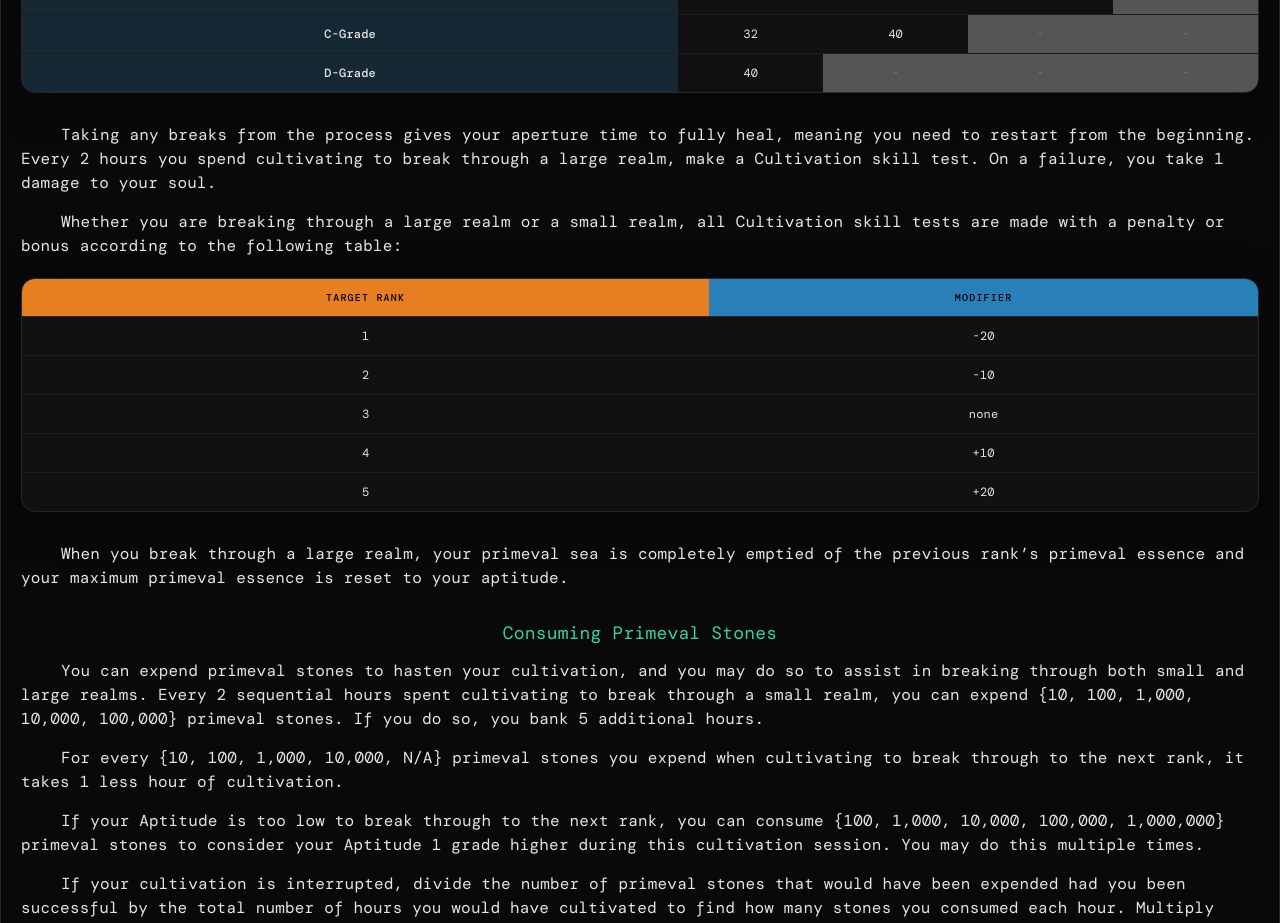
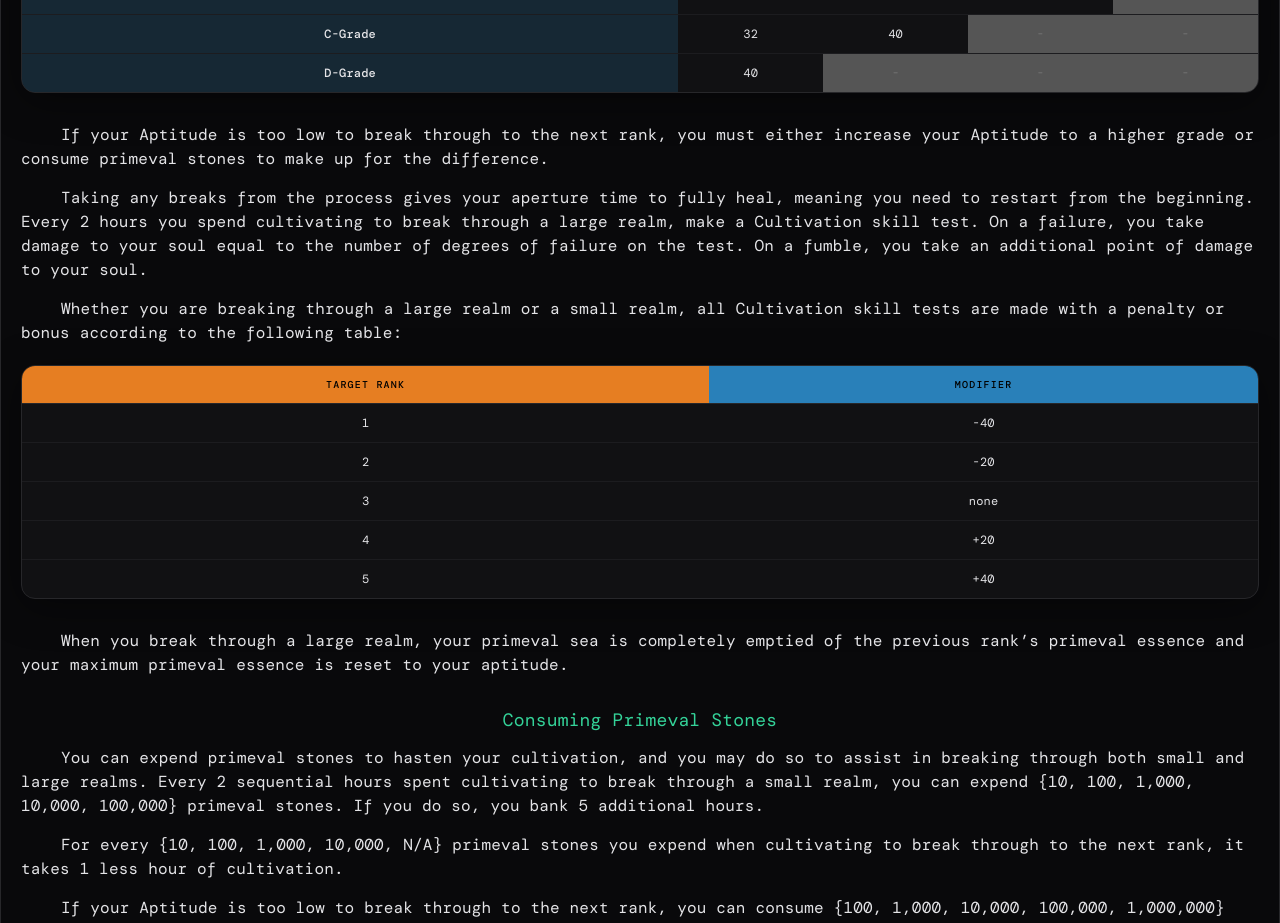
Before and after one commit to sfajfer/Gu-SRD, a React (Vite) app: page /rules/cultivation in a window 1280 px wide. Shown: the part 1320-2243 px from the top of the page. Built offline with nearby package versions, Linux system fonts and the light colour scheme; a web font is replaced by a local one.

Commit message:
slight change to cultivation

```diff
--- a/src/components/rules/introduction/Cultivation.jsx
+++ b/src/components/rules/introduction/Cultivation.jsx
@@ -26,11 +26,11 @@ const Cultivation = () => {
     ];
 
     const modifierData = [
-        { rank: "1", mod: "-20" },
-        { rank: "2", mod: "-10" },
+        { rank: "1", mod: "-40" },
+        { rank: "2", mod: "-20" },
         { rank: "3", mod: "none" },
-        { rank: "4", mod: "+10" },
-        { rank: "5", mod: "+20" },
+        { rank: "4", mod: "+20" },
+        { rank: "5", mod: "+40" },
     ];
 
     return (
@@ -147,7 +147,11 @@ const Cultivation = () => {
                 </div>
 
                 <p className="rule-text">
-                    Taking any breaks from the process gives your aperture time to fully heal, meaning you need to restart from the beginning. Every 2 hours you spend cultivating to break through a large realm, make a Cultivation skill test. On a failure, you take 1 damage to your soul.
+                    If your Aptitude is too low to break through to the next rank, you must either increase your Aptitude to a higher grade or consume primeval stones to make up for the difference.
+                </p>
+
+                <p className="rule-text">
+                    Taking any breaks from the process gives your aperture time to fully heal, meaning you need to restart from the beginning. Every 2 hours you spend cultivating to break through a large realm, make a Cultivation skill test. On a failure, you take damage to your soul equal to the number of degrees of failure on the test. On a fumble, you take an additional point of damage to your soul.
                 </p>
                 <p className="rule-text">
                     Whether you are breaking through a large realm or a small realm, all Cultivation skill tests are made with a penalty or bonus according to the following table:
```
